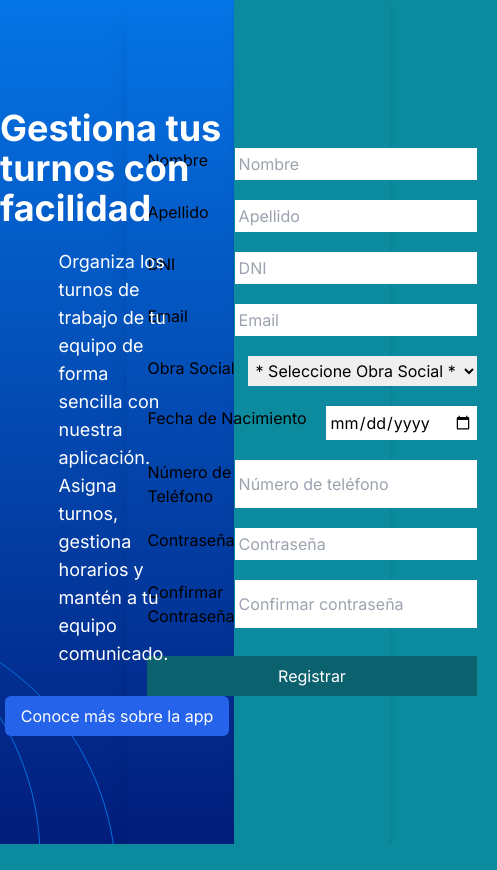
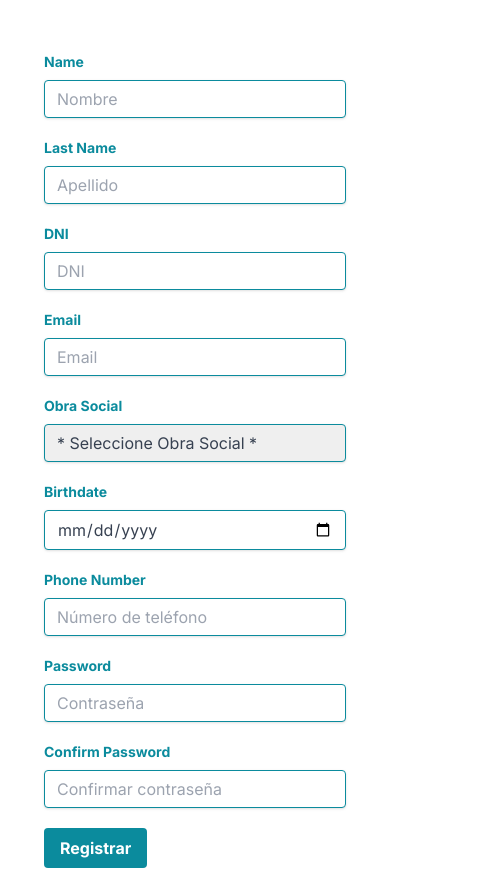
Before and after one commit to No-Country/c14-50-ft-nest, a Next.js app in the folder frontend/: page /register in a window 390 px wide. Shown: the top 870 px of the page, 497 px wide, since content can reach past the window. Before the commit the page ends 844 px from the top, so only its background shows below. Built offline with nearby package versions, Linux system fonts and the light colour scheme.

Commit message:
Mobile and desktop styles for sign up page and features for dashboard styles

```diff
--- a/frontend/src/app/register/layout.tsx
+++ b/frontend/src/app/register/layout.tsx
@@ -9,8 +9,10 @@ export default function RegisterLayout({
   return (
     <html lang="en">
       <body>
-        <Banner />
-        {children}
+        <main className="lg:overflow-y-hidden lg:max-h-screen flex flex-col-reverse lg:flex-row relative">
+          <Banner />
+          {children}
+        </main>
       </body>
     </html>
   );
--- a/frontend/src/app/register/page.tsx
+++ b/frontend/src/app/register/page.tsx
@@ -2,7 +2,7 @@ import RegisterForm from "@/components/RegisterForm";
 
 const RegisterPage = () => {
   return (
-    <div className="p-3 flex items-center justify-center h-screen rounded-md shadow-md w-[40%] ml-auto ">
+    <div className="p-3 flex items-center justify-center h-auto shadow-md lg:w-[40%] lg:ml-auto lg:overflow-y-scroll bg-white">
       <RegisterForm />
     </div>
   );
--- a/frontend/src/components/Banner.tsx
+++ b/frontend/src/components/Banner.tsx
@@ -2,11 +2,25 @@ import Image from "next/image";
 
 export default function Banner() {
   return (
-    <div className="w-[60%] bg-no-repeat bg-cover h-screen absolute text-white flex flex-col justify-center items-center gap-5">
-      <Image src={"/banner.svg"} alt="Banner" layout="fill" objectFit="cover" style={{zIndex:"-1"}} />
-      <h2 className="text-4xl font-bold">Gestiona tus turnos con facilidad</h2>
-      <p className="text-lg w-[50%]">Organiza los turnos de trabajo de tu equipo de forma sencilla con nuestra aplicación. Asigna turnos, gestiona horarios y mantén a tu equipo comunicado.</p>
-      <button className="bg-blue-600 text-white py-2 px-4 rounded-md">Conoce más sobre la app</button>
+    <div className="lg:w-[60%] bg-no-repeat bg-cover h-auto mt-12 mb-16 lg:h-screen text-white flex flex-col justify-center items-center gap-5">
+      <Image
+        src={"/banner.svg"}
+        alt="Banner"
+        layout="fill"
+        objectFit="cover"
+        style={{ zIndex: "-1" }}
+      />
+      <h2 className="text-2xl lg:text-4xl font-bold text-center">
+        Gestiona tus turnos con facilidad
+      </h2>
+      <p className="text-lg lg:w-[50%] text-left px-8 lg:px-0">
+        Organiza los turnos de trabajo de tu equipo de forma sencilla con
+        nuestra aplicación. Asigna turnos, gestiona horarios y mantén a tu
+        equipo comunicado.
+      </p>
+      <button className="bg-[#0B8B9D] text-white hover:bg-[#0C616E] font-bold py-2 px-4 rounded focus:outline-none focus:shadow-outline ease-in-out duration-300">
+        Conoce más sobre la app
+      </button>
     </div>
   );
 }
--- a/frontend/src/components/Header.tsx
+++ b/frontend/src/components/Header.tsx
@@ -19,7 +19,7 @@ export default function Header() {
   }, []);
 
   return (
-    <header className="relative flex justify-between h-16 xl:w-screen z-[100] shadow-2xl drop-shadow-2xl">
+    <header className="relative flex justify-between h-16 lg:w-screen z-[100] shadow-2xl drop-shadow-2xl bg-[#0B8B9D]">
       <Menu list={data} />
       <div className="hidden lg:flex lg:justify-center lg:items-center lg:absolute lg:top-0 lg:h-16 lg:w-[20%] lg:bg-[#0B8B9D] lg:z-40 lg:shadow-md lg:drop-shadow-md text-xl text-white font-bold">
         <svg version="1.1" width="40px" height="40px" viewBox="0 0 100 125">
--- a/frontend/src/components/RegisterForm.tsx
+++ b/frontend/src/components/RegisterForm.tsx
@@ -1,124 +1,211 @@
-'use client'
-import { zodResolver } from '@hookform/resolvers/zod';
-import { useEffect, useRef, useState } from 'react';
+"use client";
+import { zodResolver } from "@hookform/resolvers/zod";
+import { useEffect, useRef, useState } from "react";
 import { useForm } from "react-hook-form";
-import RegisterSchema, { options } from './RegisterSchema';
+import RegisterSchema, { options } from "./RegisterSchema";
+import Link from "next/link";
 
 type FormData = {
-  name: string
-  lastName: string
-  dni: string
-  email: string
-  birthdate: string
-  phoneNumber: string
-  password: string
-  confirmPassword: string
-  insurance: string
-}
+  name: string;
+  lastName: string;
+  dni: string;
+  email: string;
+  birthdate: string;
+  phoneNumber: string;
+  password: string;
+  confirmPassword: string;
+  insurance: string;
+};
 
 const RegisterForm = () => {
-  const date = useRef<HTMLInputElement>(null)
-  const [newError, setNewError] = useState(false)
+  const date = useRef<HTMLInputElement>(null);
+  const [newError, setNewError] = useState(false);
   const {
     register,
     unregister,
     handleSubmit,
     reset,
     formState: { errors },
-  } = useForm<FormData>({ resolver: zodResolver(RegisterSchema) })
+  } = useForm<FormData>({ resolver: zodResolver(RegisterSchema) });
 
   useEffect(() => {
-    if (Object.values(errors).some(error => error)) {
-      setNewError(true)
+    if (Object.values(errors).some((error) => error)) {
+      setNewError(true);
     }
-  },[errors])
+  }, [errors]);
 
   const submitData = (data: FormData) => {
-    console.log(data)
-    reset()
-  }
+    console.log(data);
+    reset();
+  };
 
   const handleChange = () => {
-    unregister('birthdate')
+    unregister("birthdate");
     if (date.current !== null) {
-      const birthdate = new Date(date.current.value)
-      register('birthdate', { value: birthdate.toISOString() })
+      const birthdate = new Date(date.current.value);
+      register("birthdate", { value: birthdate.toISOString() });
     }
-  }
+  };
 
   return (
-    <form className={`h-screen justify-center p-5 flex flex-col text-black shadow-xl ${newError ? 'gap-1' : 'gap-5'}`}
+    <form
+      className={`flex flex-col justify-center max-w-sm w-full  px-8 lg:pt-32 pt-10 pb-8 mb-4 lg:mt-40 text-[#0B8B9D]  ${
+        newError ? "gap-1" : "gap-5"
+      }`}
       onSubmit={handleSubmit(submitData)}
     >
-      <div className='flex justify-between'>
-        <label>Nombre</label>
-        <input type="text" {...register('name')} placeholder="Nombre" />
+      <div className="mb-0">
+        <label className="block text-sm font-bold mb-2">Name</label>
+
+        <input
+          type="text"
+          className="shadow appearance-none border-[#0B8B9D] border-[1px] rounded w-full py-2 px-3 text-gray-700 leading-tight focus:outline-none focus:shadow-outline"
+          {...register("name")}
+          placeholder="Nombre"
+        />
       </div>
       {errors.name && (
-        <span className='bg-red-200 text-red-600 px-4 rounded-sm'>{errors.name.message}</span>
+        <span className="bg-red-200 text-red-600 px-4 rounded-sm">
+          {errors.name.message}
+        </span>
       )}
-      <div className='flex justify-between'>
-        <label>Apellido</label>
-        <input type="text" {...register('lastName')} placeholder="Apellido" />
+      <div className="mb-0">
+        <label className="block text-sm font-bold mb-2">Last Name</label>
+
+        <input
+          className="shadow appearance-none border-[#0B8B9D] border-[1px] rounded w-full py-2 px-3 text-gray-700 leading-tight focus:outline-none focus:shadow-outline"
+          type="text"
+          {...register("lastName")}
+          placeholder="Apellido"
+        />
       </div>
       {errors.lastName && (
-        <span className='bg-red-200 text-red-600 px-4 rounded-sm '>{errors.lastName.message}</span>
+        <span className="bg-red-200 text-red-600 px-4 rounded-sm ">
+          {errors.lastName.message}
+        </span>
       )}
-      <div className='flex justify-between'>
-        <label>DNI</label>
-        <input type="number" {...register('dni')} placeholder="DNI" />
+      <div className="mb-0">
+        <label className="block text-sm font-bold mb-2">DNI</label>
+        <input
+          className="shadow appearance-none border-[#0B8B9D] border-[1px] rounded w-full py-2 px-3 text-gray-700 leading-tight focus:outline-none focus:shadow-outline"
+          type="number"
+          {...register("dni")}
+          placeholder="DNI"
+        />
       </div>
       {errors.dni && (
-        <span className='bg-red-200 text-red-600 px-4 rounded-sm '>{errors.dni.message}</span>
+        <span className="bg-red-200 text-red-600 px-4 rounded-sm ">
+          {errors.dni.message}
+        </span>
       )}
-      <div className='flex justify-between'>
-        <label>Email</label>
-        <input type="email" {...register('email')} placeholder="Email" />
+      <div className="mb-0">
+        <label className="block text-sm font-bold mb-2">Email</label>
+        <input
+          className="shadow appearance-none border-[#0B8B9D] border-[1px] rounded w-full py-2 px-3 text-gray-700 leading-tight focus:outline-none focus:shadow-outline"
+          type="email"
+          {...register("email")}
+          placeholder="Email"
+        />
       </div>
       {errors.email && (
-        <span className='bg-red-200 text-red-600 px-4 rounded-sm '>{errors.email.message}</span>
+        <span className="bg-red-200 text-red-600 px-4 rounded-sm ">
+          {errors.email.message}
+        </span>
       )}
-      <div className='flex justify-between'>
-        <label>Obra Social</label>
-        <select {...register('insurance')}>
-          <option value=''>* Seleccione Obra Social *</option>
-          {options.map(option => <option key={option} value={option}>{option}</option>)}
+      <div className="mb-0">
+        <label className="block text-sm font-bold mb-2">Obra Social</label>
+        <select
+          className="shadow appearance-none border-[#0B8B9D] border-[1px] rounded w-full py-2 px-3 text-gray-700 leading-tight focus:outline-none focus:shadow-outline"
+          {...register("insurance")}
+        >
+          <option value="">* Seleccione Obra Social *</option>
+          {options.map((option) => (
+            <option key={option} value={option}>
+              {option}
+            </option>
+          ))}
         </select>
       </div>
       {errors.insurance && (
-        <span className='bg-red-200 text-red-600 px-4 rounded-sm '>{errors.insurance.message}</span>
+        <span className="bg-red-200 text-red-600 px-4 rounded-sm ">
+          {errors.insurance.message}
+        </span>
       )}
-      <div className='flex justify-between'>
-        <label>Fecha de Nacimiento</label>
-        <input type="date" ref={date} onChange={handleChange} />
+      <div className="mb-0">
+        <label className="block text-sm font-bold mb-2">Birthdate</label>
+        <input
+          className="shadow appearance-none border-[#0B8B9D] border-[1px] rounded w-full py-2 px-3 text-gray-700 leading-tight focus:outline-none focus:shadow-outline"
+          type="date"
+          ref={date}
+          onChange={handleChange}
+        />
       </div>
       {errors.birthdate && (
-        <span className='bg-red-200 text-red-600 px-4 rounded-sm '>{errors.birthdate.message}</span>
+        <span className="bg-red-200 text-red-600 px-4 rounded-sm ">
+          {errors.birthdate.message}
+        </span>
       )}
-      <div className='flex justify-between'>
-        <label>Número de Teléfono</label>
-        <input type="number" {...register('phoneNumber')} placeholder="Número de teléfono" />
+      <div className="mb-0">
+        <label className="block text-sm font-bold mb-2">Phone Number</label>
+        <input
+          className="shadow appearance-none border-[#0B8B9D] border-[1px] rounded w-full py-2 px-3 text-gray-700 leading-tight focus:outline-none focus:shadow-outline"
+          type="number"
+          {...register("phoneNumber")}
+          placeholder="Número de teléfono"
+        />
       </div>
       {errors.phoneNumber && (
-        <span className='bg-red-200 text-red-600 px-4 rounded-sm '>{errors.phoneNumber.message}</span>
+        <span className="bg-red-200 text-red-600 px-4 rounded-sm ">
+          {errors.phoneNumber.message}
+        </span>
       )}
-      <div className='flex justify-between'>
-        <label>Contraseña</label>
-        <input type="password" {...register('password')} placeholder="Contraseña" />
+      <div className="mb-0">
+        <label className="block text-sm font-bold mb-2">Password</label>
+        <input
+          className="shadow appearance-none border-[#0B8B9D] border-[1px] rounded w-full py-2 px-3 text-gray-700 leading-tight focus:outline-none focus:shadow-outline"
+          type="password"
+          {...register("password")}
+          placeholder="Contraseña"
+        />
       </div>
       {errors.password && (
-        <span className='bg-red-200 text-red-600 px-4 rounded-sm '>{errors.password.message}</span>
+        <span className="bg-red-200 text-red-600 px-4 rounded-sm ">
+          {errors.password.message}
+        </span>
       )}
-      <div className='flex justify-between'>
-        <label>Confirmar Contraseña</label>
-        <input type="password" {...register('confirmPassword')} placeholder="Confirmar contraseña" />
+      <div className="mb-0">
+        <label className="block text-sm font-bold mb-2">Confirm Password</label>
+        <input
+          className="shadow appearance-none border-[#0B8B9D] border-[1px] rounded w-full py-2 px-3 text-gray-700 leading-tight focus:outline-none focus:shadow-outline"
+          type="password"
+          {...register("confirmPassword")}
+          placeholder="Confirmar contraseña"
+        />
       </div>
       {errors.confirmPassword && (
-        <span className='bg-red-200 text-red-600 px-4 rounded-sm'>{errors.confirmPassword.message}</span>
+        <span className="bg-red-200 text-red-600 px-4 rounded-sm">
+          {errors.confirmPassword.message}
+        </span>
       )}
-      <button type="submit">Registrar</button>
+      <div>
+        <button
+          className="bg-[#0B8B9D] text-white hover:bg-[#0C616E] font-bold py-2 px-4 rounded focus:outline-none focus:shadow-outline ease-in-out duration-300"
+          type="submit"
+        >
+          Registrar
+        </button>
+      </div>
+      <p className="my-1 text-sm flex justify-between px-3 font-medium">
+        Already have an Account?
+        <Link
+          href="/login"
+          className="text-blue-700 hover:text-blue-900 underline "
+        >
+          Sign in
+        </Link>
+      </p>
     </form>
-  )
-}
+  );
+};
 
-export default RegisterForm
+export default RegisterForm;
--- a/frontend/src/styles/globals.css
+++ b/frontend/src/styles/globals.css
@@ -2,22 +2,27 @@
 @tailwind components;
 @tailwind utilities;
 
-input[type=number]::-webkit-inner-spin-button,
-input[type=number]::-webkit-outer-spin-button {
+input[type="number"]::-webkit-inner-spin-button,
+input[type="number"]::-webkit-outer-spin-button {
   -webkit-appearance: none;
   margin: 0;
 }
-input[type=number] { -moz-appearance:textfield; }
-
-body {
-  @apply bg-[#0B8B9D] text-black
+input[type="number"] {
+  -moz-appearance: textfield;
 }
 
-
-button, [type='button'], [type='reset'], [type='submit'] {
-  @apply bg-[#0C616E] text-white p-2 mt-2
+/* body {
+  @apply bg-[#0B8B9D] text-black;
 }
 
-input, select {
-  @apply p-1
+button,
+[type="button"],
+[type="reset"],
+[type="submit"] {
+  @apply bg-[#0C616E] text-white p-2 mt-2;
+} */
+
+input,
+select {
+  @apply p-1;
 }
```
Also changed, not shown: frontend/src/components/Menu.tsx (+5 -4 lines).
